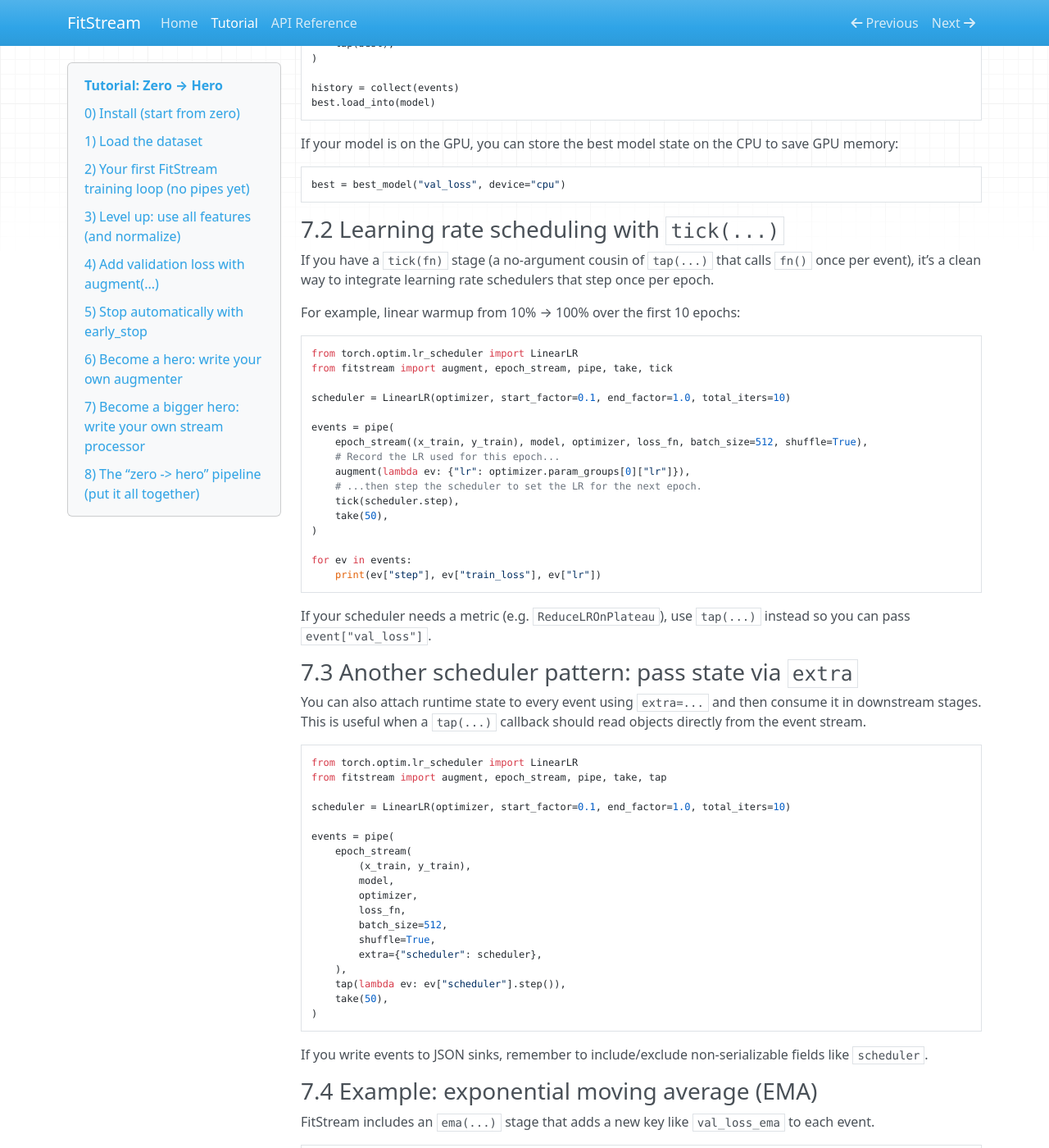
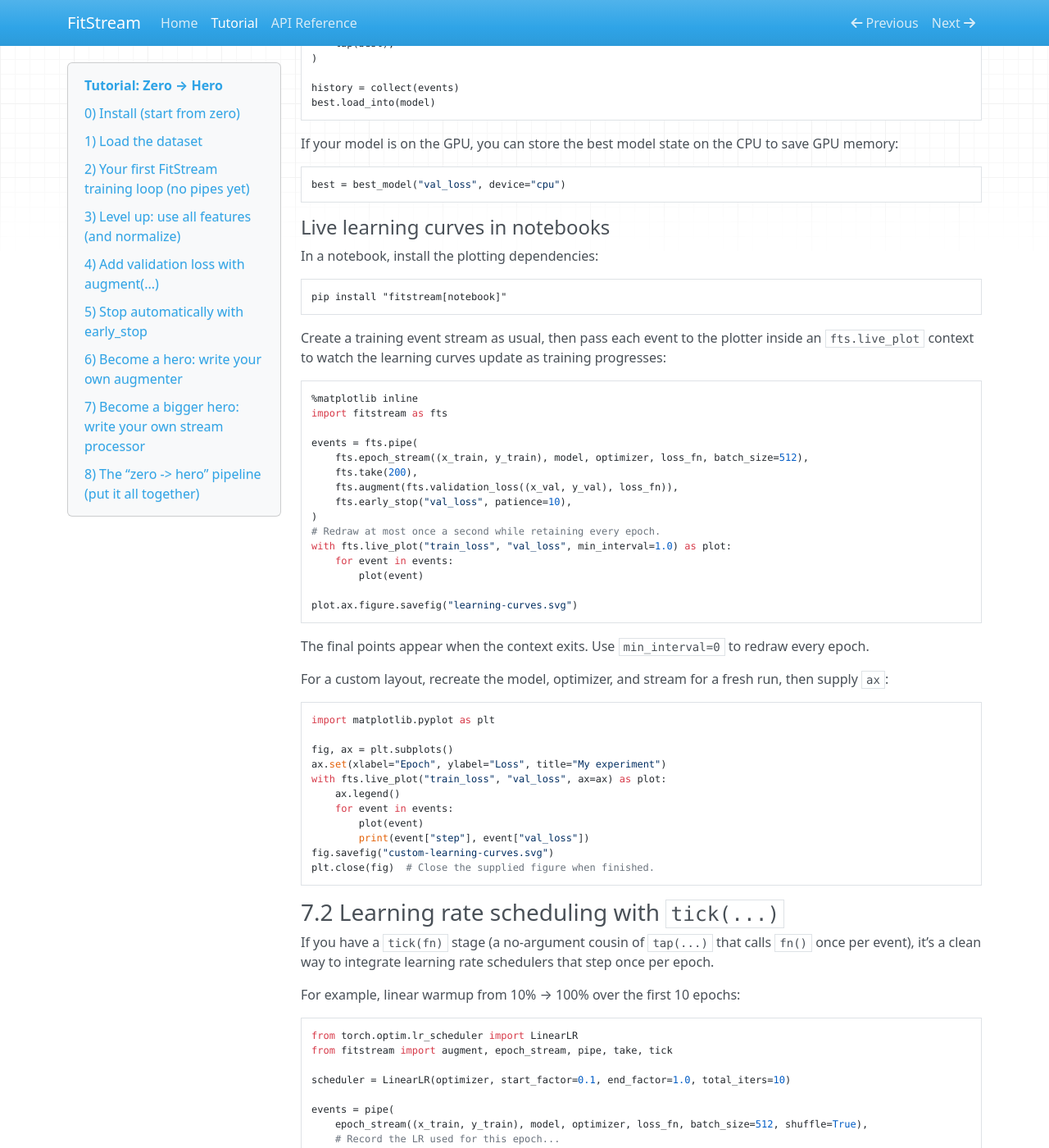
Before and after one commit to alexshtf/fitstream, an MkDocs documentation site: the page built from docs/tutorial.md, in a window 1280 px wide and 1400 px high, scrolled down 7284 px. Shown: the whole window at 82% size. Built offline with MkDocs 1.6.1, drawn with Linux system fonts in a browser that asks for light colours; nearby versions of some CDN libraries.

Commit message:
Document live learning curves in notebooks

````diff
--- a/docs/tutorial.md
+++ b/docs/tutorial.md
@@ -397,6 +397,53 @@ If your model is on the GPU, you can store the best model state on the CPU to sa
 best = best_model("val_loss", device="cpu")
 ```
 
+#### Live learning curves in notebooks
+
+In a notebook, install the plotting dependencies:
+
+```shell
+pip install "fitstream[notebook]"
+```
+
+Create a training event stream as usual, then pass each event to the plotter inside an
+`fts.live_plot` context to watch the learning curves update as training progresses:
+
+```python
+%matplotlib inline
+import fitstream as fts
+
+events = fts.pipe(
+    fts.epoch_stream((x_train, y_train), model, optimizer, loss_fn, batch_size=512),
+    fts.take(200),
+    fts.augment(fts.validation_loss((x_val, y_val), loss_fn)),
+    fts.early_stop("val_loss", patience=10),
+)
+# Redraw at most once a second while retaining every epoch.
+with fts.live_plot("train_loss", "val_loss", min_interval=1.0) as plot:
+    for event in events:
+        plot(event)
+
+plot.ax.figure.savefig("learning-curves.svg")
+```
+
+The final points appear when the context exits. Use `min_interval=0` to redraw every epoch.
+
+For a custom layout, recreate the model, optimizer, and stream for a fresh run, then supply `ax`:
+
+```python
+import matplotlib.pyplot as plt
+
+fig, ax = plt.subplots()
+ax.set(xlabel="Epoch", ylabel="Loss", title="My experiment")
+with fts.live_plot("train_loss", "val_loss", ax=ax) as plot:
+    ax.legend()
+    for event in events:
+        plot(event)
+        print(event["step"], event["val_loss"])
+fig.savefig("custom-learning-curves.svg")
+plt.close(fig)  # Close the supplied figure when finished.
+```
+
 ### 7.2 Learning rate scheduling with `tick(...)`
 
 If you have a `tick(fn)` stage (a no-argument cousin of `tap(...)` that calls `fn()` once per event), it’s a clean way
````
Also changed, not shown: README.md (+23 -0 lines).
